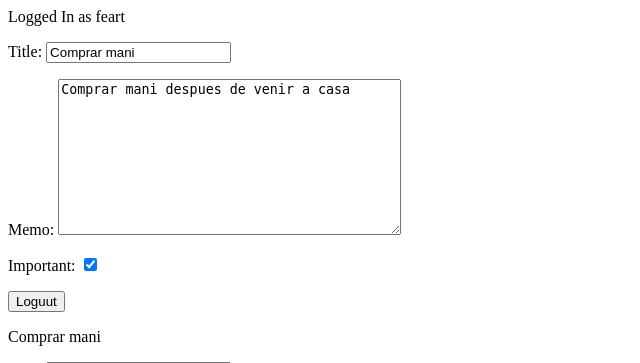
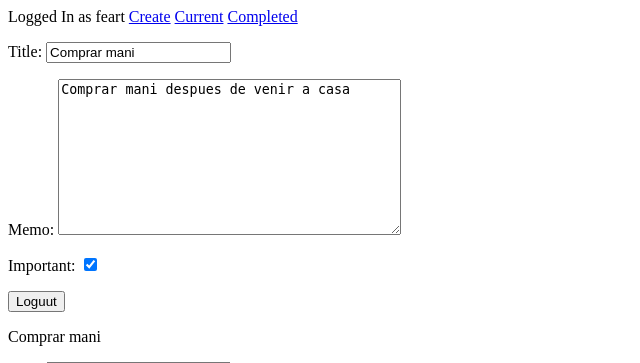
Before and after one commit to Fernan043/todowooo, a Django app: page /todo/3 in a window 1280 px wide. Shown: the top 363 px of the page, without its empty margins (0-640 px from the left). Run offline with Django 3.2, Linux system fonts and the light colour scheme; a user stored in the database is signed in; data comes from the database, SQL or seed files in the repository; both versions use the stored data as it was after the commit.

Commit message:
App totalmente funcional, sin estilos

```diff
--- a/todo/templates/todo/base.html
+++ b/todo/templates/todo/base.html
@@ -2,6 +2,9 @@
 
 Logged In as {{ user.username }}
 
+<a href="{% url 'createtodo' %}">Create</a>
+<a href="{% url 'currenttodos' %}">Current</a>
+<a href="{% url 'completetodos' %}">Completed</a>
 
 
 <form action="{% url 'logoutuser' %}" method="POST">
--- a/todo/views.py
+++ b/todo/views.py
@@ -7,6 +7,7 @@ from django.contrib.auth import login, logout, authenticate
 from .forms import TodoForm
 from .models import Todo
 from django.utils import timezone
+from django.contrib.auth.decorators import login_required
 # Create your views here.
 
 
@@ -36,7 +37,7 @@ def currenttodos(request):
     todos= Todo.objects.filter(user=request.user, datecompleted__isnull=True)
     return render(request, 'todo/currenttodos.html',{'todos':todos})
 
-
+@login_required
 def logoutuser(request):
     #este post es basicamente porque sin el despues de un login el navegador nos hecharia ya que tiene precargada dicha accion o pagina
     if request.method == 'POST':
@@ -54,7 +55,7 @@ def loginuser(request):
             login(request, user)
             return redirect('currenttodos')
 
-
+@login_required
 def createtodo(request):
     if request.method == 'GET':
         return render(request, 'todo/createtodo.html',{'form':TodoForm()})
@@ -69,7 +70,7 @@ def createtodo(request):
         except ValueError:
             return render(request, 'todo/createtodo.html',{'form':TodoForm(),'error':'Bad data pass in'})
 
-
+@login_required
 def viewtodo(request, todo_pk):
     todo= get_object_or_404(Todo, pk=todo_pk, user=request.user)
     if request.method == 'GET':
@@ -84,7 +85,7 @@ def viewtodo(request, todo_pk):
             return render(request, 'todo/viewtodo.html',{'todo':todo, 'form':form,'error':'bad info'})
 
 
-
+@login_required
 def completetodo(request,todo_pk):
     todo= get_object_or_404(Todo, pk=todo_pk, user=request.user)
     if request.method == 'POST':
@@ -92,13 +93,15 @@ def completetodo(request,todo_pk):
         todo.save()
         return redirect('currenttodos')
 
+@login_required
 def deletetodo(request,todo_pk):
     todo= get_object_or_404(Todo, pk=todo_pk, user=request.user)
     if request.method == 'POST':
         todo.delete()
         return redirect('currenttodos')
 
+@login_required
 def completetodos(request):
     #esta linea declara que solo jale los todo de el usuario en especifico para que los que no correspondan a el no sea visibles
-    todos= Todo.objects.filter(user=request.user, datecompleted__isnull=False)
+    todos= Todo.objects.filter(user=request.user, datecompleted__isnull=False).order_by('-datecompleted')# esta es la difencia principal ya que antes en current estos estaba en true y este es false ya que el valor cambia una vez que se genera el complete
     return render(request, 'todo/completetodos.html',{'todos':todos})
--- a/todowooo/settings.py
+++ b/todowooo/settings.py
@@ -112,3 +112,5 @@ USE_TZ = True
 # https://docs.djangoproject.com/en/2.1/howto/static-files/
 STATIC_URL = '/static/'
 STATIC_ROOT = posixpath.join(*(BASE_DIR.split(os.path.sep) + ['static']))
+
+LOGIN_URL='/login'
--- a/todowooo/urls.py
+++ b/todowooo/urls.py
@@ -31,6 +31,7 @@ urlpatterns = [
 
     #Todos
     path('current/', views.currenttodos, name='currenttodos'),
+    path('completed/', views.completetodos, name='completetodos'),
     path('', views.home, name='home'),
     path('create/', views.createtodo, name='createtodo'),
     path('todo/<int:todo_pk>', views.viewtodo, name='viewtodo'),
```
Also changed, not shown: db.sqlite3.
